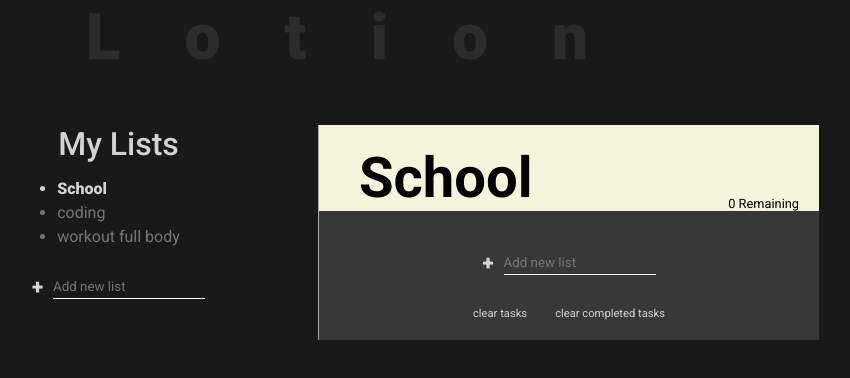
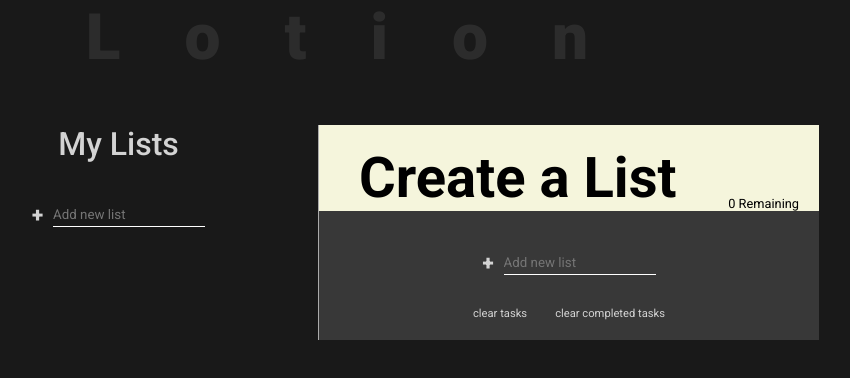
Before and after one commit to josehp304/Lotion, a plain HTML site: page index.html in a window 1280 px wide. Shown: the whole page, without its empty margins (271-1121 px from the left). Drawn offline with Linux system fonts and the light colour scheme.

Commit message:
javascript updated

```diff
--- a/index.html
+++ b/index.html
@@ -22,11 +22,7 @@
       <div class="header">Lotion</div>
       <div class="lists">
         <div class="list-title">My Lists</div>
-        <ul class="list-ul">
-          <li class="list active">School</li>
-          <li class="list">coding</li>
-          <li class="list">workout full body</li>
-        </ul>
+        <ul class="list-ul"></ul>
         <form action="">
           <input
             type="text"
@@ -39,7 +35,7 @@
       </div>
       <div class="tasks">
         <div class="task-title">
-          <h3>School</h3>
+          <h3>Create a List</h3>
           <p class="remaining">0 Remaining</p>
         </div>
         <div class="todo"></div>
```
